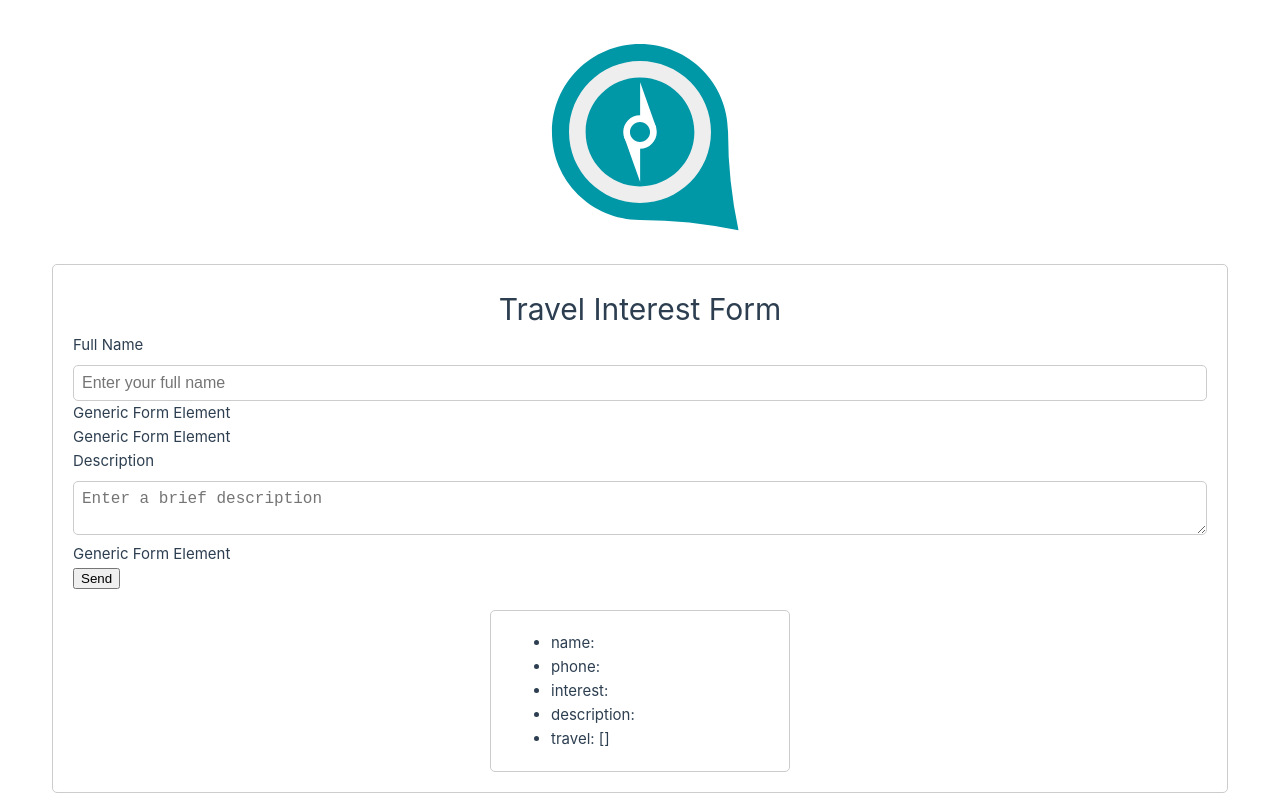
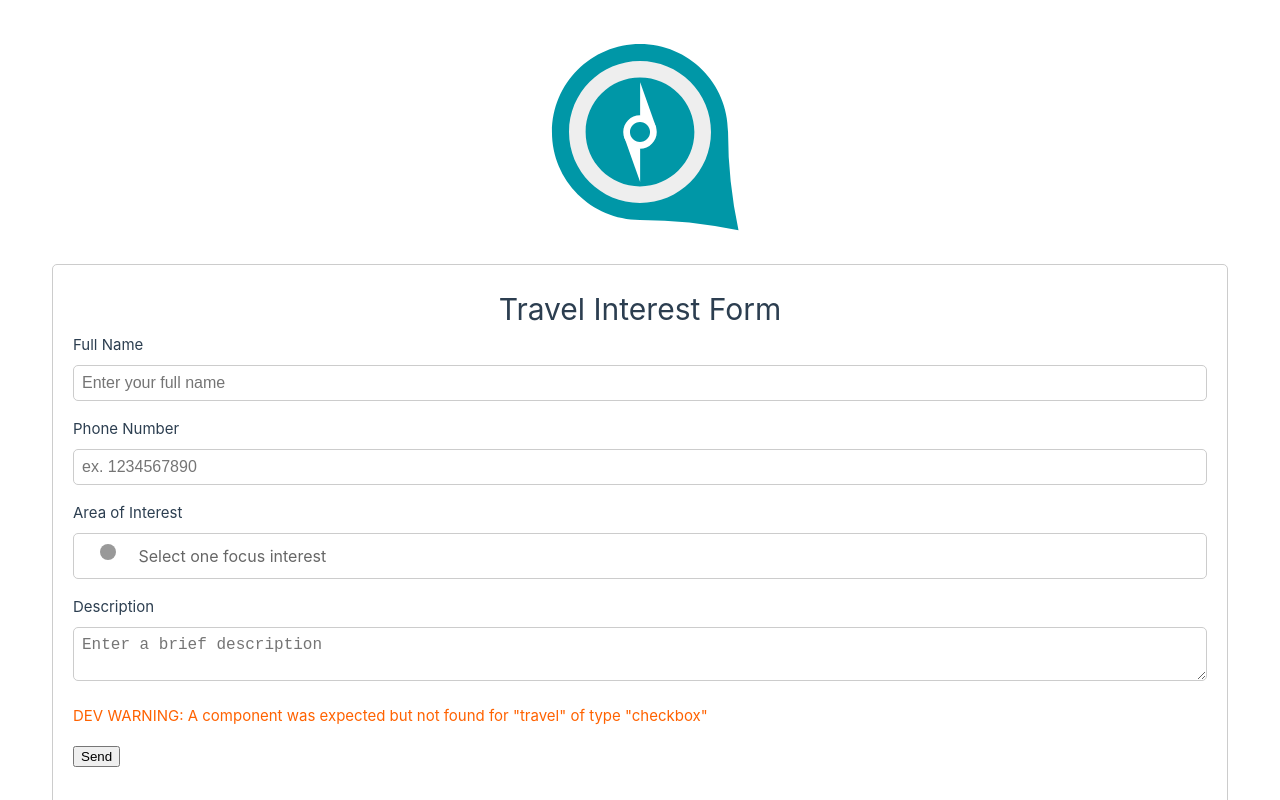
Before and after one commit to Quetzacom/vue-travel-interest-form, a Vue app: page / in a window 1280 px wide. Shown: the top 800 px of the page. Built offline with nearby package versions, Linux system fonts and the light colour scheme.

Commit message:
Dropdown select component added

```diff
--- a/src/components/TravelInterestForm.vue
+++ b/src/components/TravelInterestForm.vue
@@ -23,7 +23,7 @@
         :name="field.name"
         :label="field.label"
         :placeholder="field.placeholder"
-        :default-value="field.defaultValue"
+        :options="field.options"
         @update:value="updateFieldValue"
 
       />
@@ -58,6 +58,7 @@ export default defineComponent({
       FormTextArea: defineAsyncComponent(() => import('@/components/common/FormTextArea.vue')),
       FormInput: defineAsyncComponent(() => import('@/components/common/FormInput.vue')),
       FormInfo: defineAsyncComponent(() => import('@/components/common/FormInfo.vue')),
+      FormSelect: defineAsyncComponent(() => import('@/components/common/FormSelect.vue')),
 
       /* ADD NEW FORM ELEMENT COMPONENT IMPORTS HERE */
     };
@@ -67,9 +68,12 @@ export default defineComponent({
 
       switch (type) {
         case 'text':
+        case 'tel':
           return components.FormInput;
         case 'textarea':
           return components.FormTextArea;
+        case 'select':
+          return components.FormSelect;
         default:
         return components.FormInfo;
       }
@@ -124,6 +128,9 @@ export default defineComponent({
 
   form {
     width: 100%;
+
+    > * {
+      margin-bottom: 1rem;
     }
 
     label {
@@ -131,12 +138,14 @@ export default defineComponent({
       margin-bottom: 0.5rem;
     }
 
-  .field-input, .field-textarea {
+    .field-input, .field-textarea, .field-select, .field-options {
       width: 100%;
       padding: 0.5rem;
       font-size: 1rem;
       border: 1px solid #ccc;
       border-radius: 5px;
+      color: #666;
+      background-color: #fff;
 
     }
 
@@ -144,5 +153,11 @@ export default defineComponent({
       resize: vertical;
     }
   }
+}
+
+.warning {
+  color: rgb(255, 98, 0);
+  margin-top: 1rem;
+}
 
 </style>
--- a/src/components/common/FormInfo.vue
+++ b/src/components/common/FormInfo.vue
@@ -1,8 +1,52 @@
 <template>
   <div>
-    Generic Form Element
+    <p class="warning">DEV WARNING: A component was expected but not found for "{{ name }}" of type "{{ type }}"</p>
   </div>
 </template>
+
+<script lang="ts">
+import { defineComponent, ref, watch } from 'vue';
+
+export default defineComponent({
+  name: 'FormInput',
+  props: {
+    type: {
+      type: String,
+      required: true
+    },
+    name: {
+      type: String,
+      required: true
+    },
+    label: {
+      type: String,
+      required: true
+    },
+    value: {
+      type: String,
+      default: ''
+    },
+    placeholder: {
+      type: String,
+      default: ''
+    }
+  },
+  setup(props, { emit }) {
+    const localValue = ref(props.value);
+
+    const handleInput = (event: Event) => {
+      const input = event.target as HTMLInputElement;
+      localValue.value = input.value;
+      emit('update:value', props.name, input.value);
+    };
+    return {
+      handleInput,
+      localValue
+    };
+  }
+});
+
+</script>
 
 <style lang="scss" scoped>
   :host {
--- /dev/null
+++ b/src/components/common/FormSelect.vue
@@ -0,0 +1,178 @@
+<!-- <template>
+  <div class="form-input-element">
+    <label :for="name">{{ label }}</label>
+    <select
+      class="field-select"
+      :name="name"
+      v-model="localValue"
+      @input="handleInput"
+    >
+      <option value="" disabled>{{ placeholder }}</option>
+      <option v-for="option in options" :value="option">{{ option }}</option>
+    </select>
+  </div>
+</template> -->
+
+
+<!-- Custom Drop Down Menu -->
+<template>
+  <div class="custom-select">
+    <label :for="name">{{ label }}</label>
+    <div class="select-container" @click="toggleDropdown">
+      <div class="field-select selected-option">
+        <component class="option-icon" :is="getIcon(selectedOption)" />
+        {{ selectedOption || placeholder }}</div>
+      <div class="dropdown" v-if="isOpen">
+        <div
+          v-for="option in options"
+          :key="option"
+          class="field-select dropdown-option"
+          @click="selectOption(option)"
+        >
+          <component class="option-icon" :is="getIcon(option)" />
+          {{ option }}
+        </div>
+      </div>
+    </div>
+  </div>
+</template>
+
+<script lang="ts">
+
+import { defineComponent, ref, watch } from 'vue';
+import IconCircle from '../icons/IconCircle.vue';
+import IconMountains from '../icons/IconMountains.vue';
+import IconDeserts from '../icons/IconDeserts.vue';
+import IconOceans from '../icons/IconOceans.vue';
+
+export default defineComponent({
+  name: 'FormSelect',
+  components: {
+    IconCircle,
+    IconMountains,
+    IconDeserts,
+    IconOceans
+  },
+  props: {
+    type: {
+      type: String,
+      required: true
+    },
+    name: {
+      type: String,
+      required: true
+    },
+    label: {
+      type: String,
+      required: true
+    },
+    value: {
+      type: String,
+      default: ''
+    },
+    placeholder: {
+      type: String,
+      default: ''
+    },
+    options: {
+      type: Array as () => string[],
+      required: true
+    }
+  },
+  setup(props, { emit }) {
+    const isOpen = ref(false);
+    const selectedOption = ref(props.value);
+    const localValue = ref(props.value);
+
+    const getIcon = (option: string) => {
+      switch (option) {
+        case 'Mountains':
+          return 'IconMountains';
+        case 'Oceans':
+          return 'IconOceans';
+        case 'Deserts':
+          return 'IconDeserts';
+        default:
+          return 'IconCircle';
+      }
+    };
+
+    const toggleDropdown = () => {
+      isOpen.value = !isOpen.value;
+    };
+
+    const selectOption = (option: string) => {
+      selectedOption.value = option;
+      emit('update:value', option);
+    };
+
+    const handleInput = (event: Event) => {
+      const input = event.target as HTMLSelectElement;
+      localValue.value = input.value;
+      emit('update:value', props.name, input.value);
+    };
+
+    return {
+      isOpen,
+      selectedOption,
+      toggleDropdown,
+      selectOption,
+      getIcon,
+      handleInput,
+      localValue
+    };
+  }
+});
+</script>
+
+
+<style lang="scss" scoped>
+.custom-select {
+  position: relative;
+  width: 100%;
+
+  .select-container {
+
+
+    cursor: pointer;
+    user-select: none;
+    display: flex;
+    align-items: center;
+    justify-content: space-between;
+
+    .select-option {
+      padding: 8px;
+    }
+
+    .dropdown {
+      position: absolute;
+      top: 100%;
+      left: 0;
+      right: 0;
+      border: 1px solid #000000;
+      border-radius: 4px;
+      background-color: #eee;
+      z-index: 1000;
+
+      .dropdown-option {
+        padding: 8px;
+        cursor: pointer;
+        display: flex;
+        align-items: center;
+
+        &:hover {
+          background-color: #bfbfbf;
+        }
+      }
+    }
+  }
+}
+
+.option-icon {
+  margin-right: 16px;
+  margin-left: 16px;
+  min-width: 20px;
+  height: 20px;
+
+}
+</style>
--- /dev/null
+++ b/src/components/icons/IconCircle.vue
@@ -0,0 +1,17 @@
+<template>
+  <svg width="20" height="20" viewBox="0 0 20 20" fill="none" xmlns="http://www.w3.org/2000/svg">
+    <circle cx="10" cy="10" r="8" fill="#999"/>
+  </svg>
+</template>
+
+<script lang="ts">
+import { defineComponent } from 'vue';
+
+export default defineComponent({
+  name: 'IconCircle'
+});
+</script>
+
+<style scoped>
+
+</style>
--- /dev/null
+++ b/src/components/icons/IconDeserts.vue
@@ -0,0 +1,17 @@
+<template>
+  <svg width="20" height="20" viewBox="0 0 20 20" xmlns="http://www.w3.org/2000/svg">
+	  <path d="M 10 0 L 10 20 M 5 5 C 5 8, 8 10, 10 8 M 15 5 C 15 8, 12 10, 10 8" stroke="#006400" stroke-width="2" fill="none" />
+	</svg>
+</template>
+
+<script lang="ts">
+import { defineComponent } from 'vue';
+
+export default defineComponent({
+  name: 'IconDeserts'
+});
+</script>
+
+<style scoped>
+
+</style>
--- /dev/null
+++ b/src/components/icons/IconMountains.vue
@@ -0,0 +1,17 @@
+<template>
+  <svg xmlns="http://www.w3.org/2000/svg" width="20" height="20" fill="currentColor">
+	  <path d="M2 15L7 5L10 10L13 7L18 15Z" />
+	</svg>
+</template>
+
+<script lang="ts">
+import { defineComponent } from 'vue';
+
+export default defineComponent({
+  name: 'IconMountains'
+});
+</script>
+
+<style scoped>
+
+</style>
--- /dev/null
+++ b/src/components/icons/IconOceans.vue
@@ -0,0 +1,17 @@
+<template>
+  <svg width="20" height="20" viewBox="0 0 20 20">
+  <path d="M0 10 C 4 0, 8 0, 10 7 C 12 14, 16 0, 20 10 L 20 15 L 0 15 Z" fill="#007bff" stroke="none" />
+</svg>
+</template>
+
+<script lang="ts">
+import { defineComponent } from 'vue';
+
+export default defineComponent({
+  name: 'IconOceans'
+});
+</script>
+
+<style scoped>
+
+</style>
```
Lines whose indentation alone changed are shown as unchanged.
